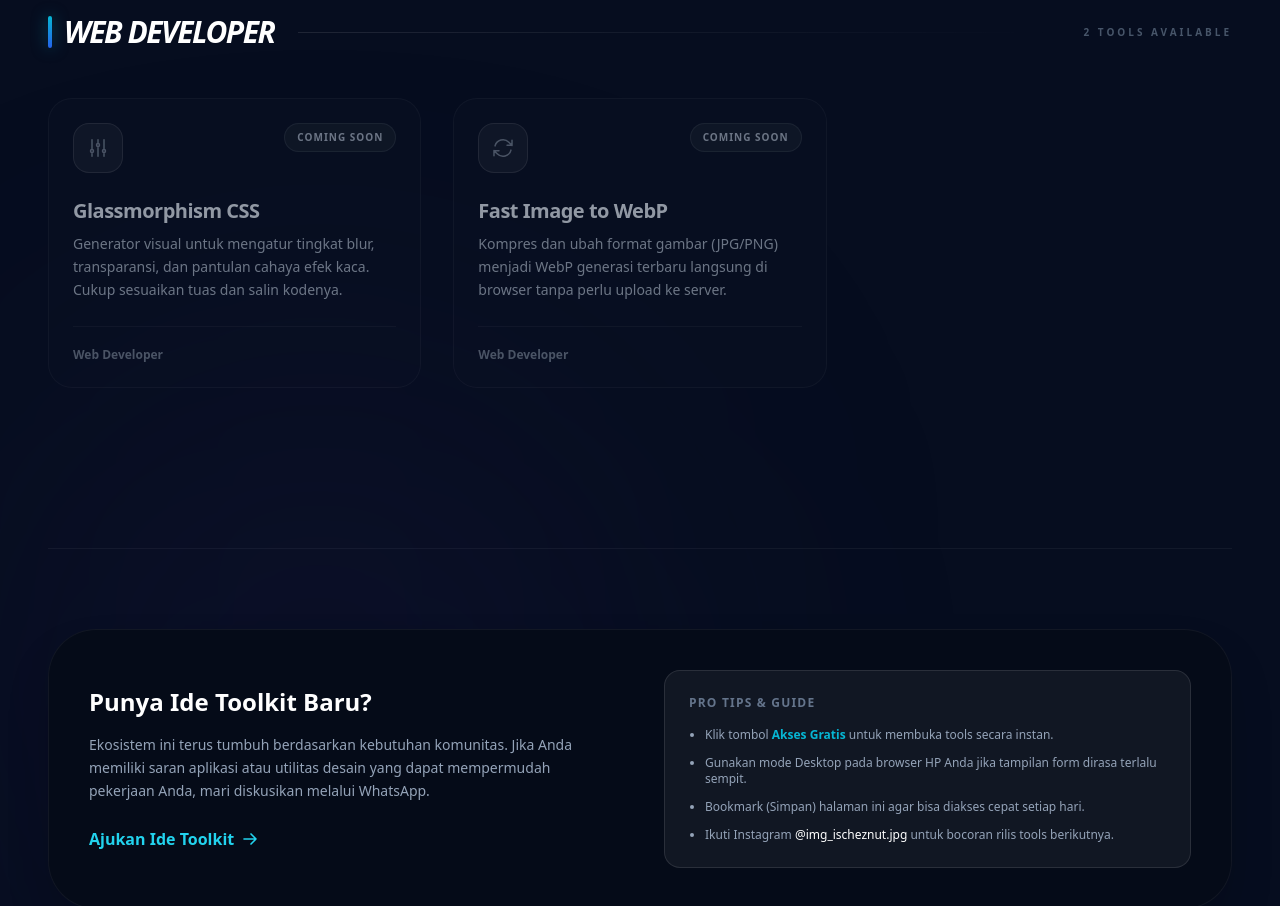
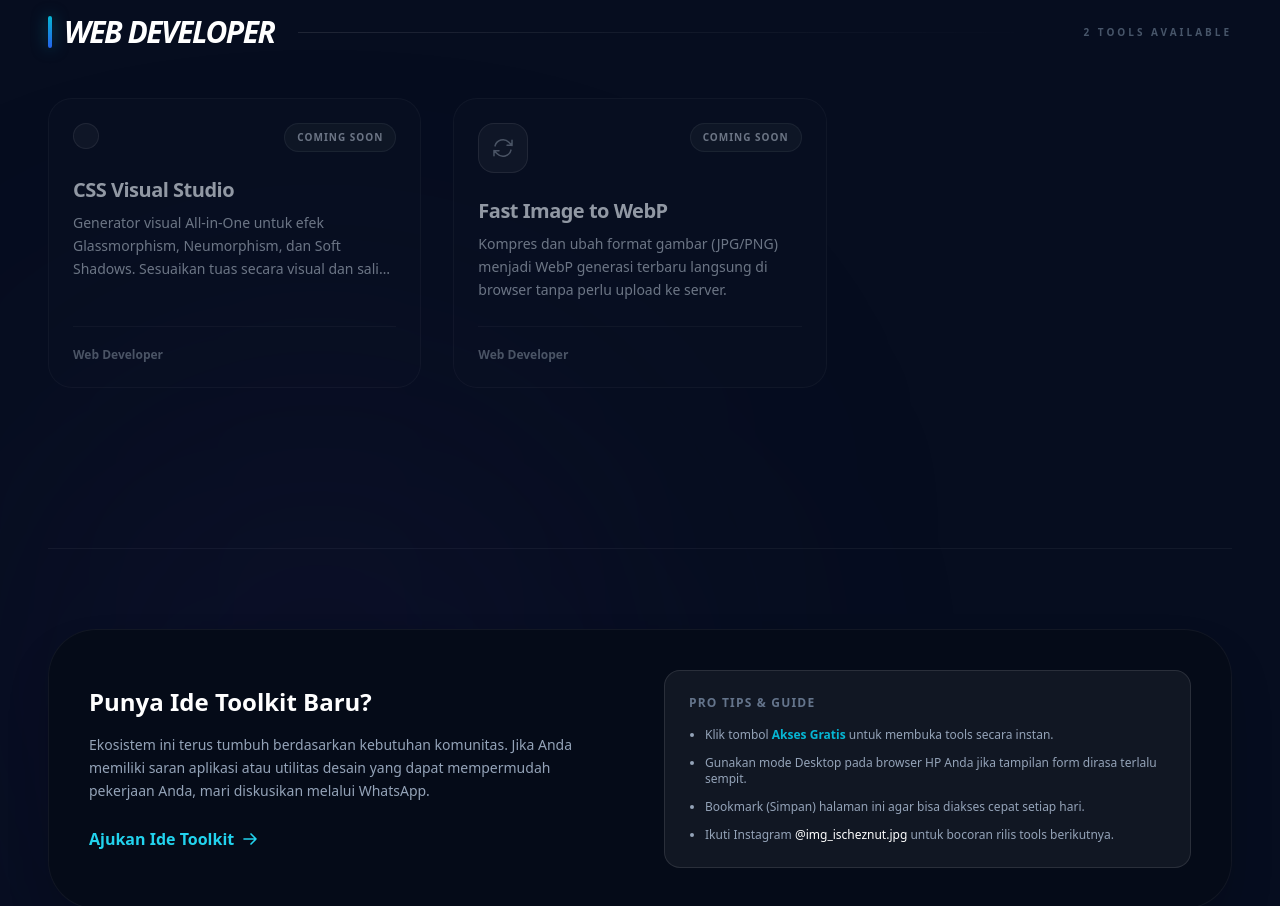
Before and after one commit to Rafli161102/CV-MRR, a Next.js app: page /toolkit in a window 1280 px wide. Shown: the part 2500-3406 px from the top of the page. Built offline with nearby package versions, Linux system fonts and the light colour scheme.

Commit message:
Update toolkitDB.jsx

```diff
--- a/src/data/toolkitDB.jsx
+++ b/src/data/toolkitDB.jsx
@@ -101,15 +101,12 @@ export const toolkits = [
     category: "Design Utility",
     tags: ["Layout", "Math", "Proportion"]
   },
-  {
-    id: "glassmorphism-css",
-    title: "Glassmorphism CSS",
-    description: "Generator visual untuk mengatur tingkat blur, transparansi, dan pantulan cahaya efek kaca. Cukup sesuaikan tuas dan salin kodenya.",
-    icon: <Icons.Layers />,
-    link: "/glassmorphism-css",
-    status: "coming_soon",
+    {
+    id: "css-studio",
+    title: "CSS Visual Studio",
     category: "Web Developer",
-    tags: ["CSS", "Generator", "UI/UX"]
+    description: "Generator visual All-in-One untuk efek Glassmorphism, Neumorphism, dan Soft Shadows. Sesuaikan tuas secara visual dan salin kode CSS-nya secara real-time.",
+    status: "Live" // Ubah dari Coming Soon menjadi Live!
   },
   {
     id: "event-ticket",
```
